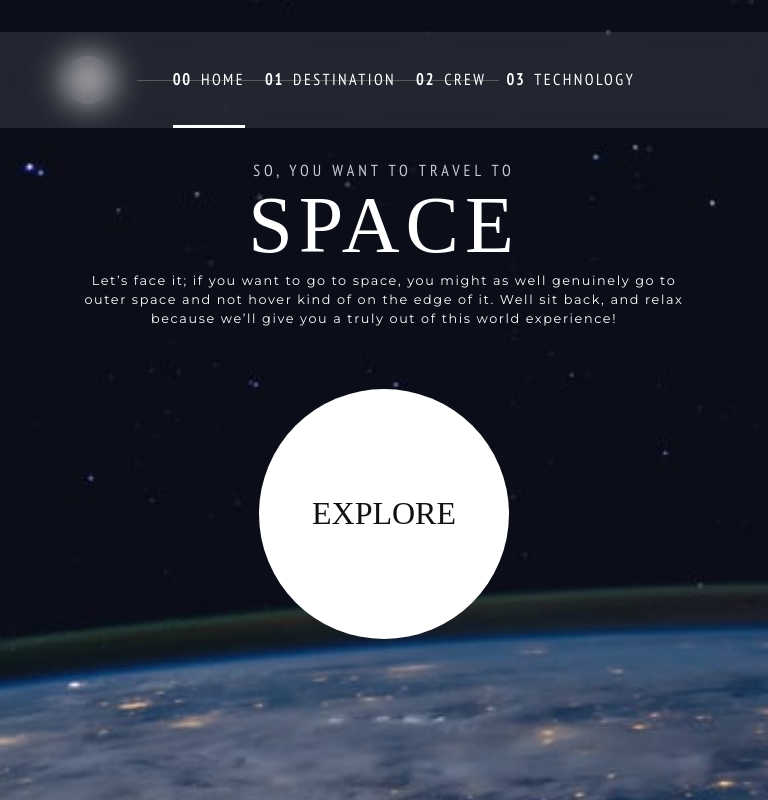
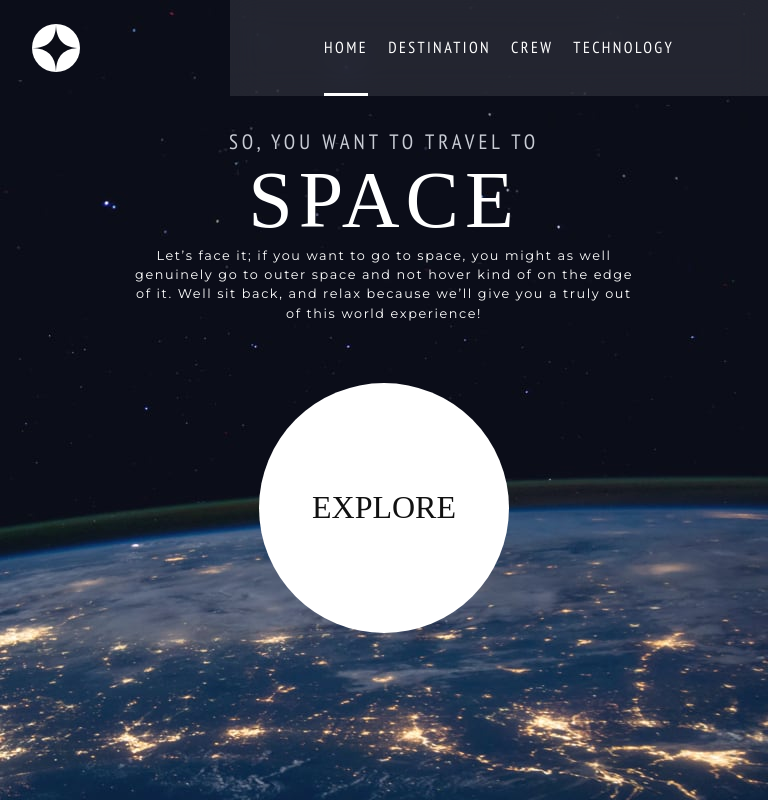
Before and after one commit to ev0lveDD/Space-Tourism, a plain HTML site: page index.html in a window 768 px wide. Drawn offline with Linux system fonts and the light colour scheme.

Commit message:
Further mobile version development
Further mobile version development - still learning new things

```diff
--- a/css/styles-destination.css
+++ b/css/styles-destination.css
@@ -53,15 +53,17 @@ p {
 ul {
   list-style: none;
   margin: 0;
+  padding: 0;
 }
 
 li {
   float: left;
   margin: 0;
+  padding: 0;
 }
 
 .line-top {
-  border-top: 0px;
+  border-top: 0;
   width: 47%;
   top: 4.5rem;
   left: 8.5rem;
@@ -71,24 +73,24 @@ li {
 }
 
 .header{
-  padding: 5rem;
+  display: flex;
+  padding: 5rem 0;
+  align-items: center;
+  justify-content: center;
   /*border: 3px solid green;*/
 }
 
 .logo-container{
-  width: 7%;
-  height: 10%;
+  width: 7rem;
+  height: 6rem;
   display: flex;
   position: fixed;
-  top: 2.5rem;
   left: 0;
   align-items: center;
   justify-content: flex-end;
 }
 
 .logo{
-  left: 4rem;
-  top: 3.5rem;
   position: fixed;
 }
 
@@ -99,9 +101,10 @@ li {
   top: 2rem;
   width: 45%;
   height: 6rem;
+  padding: 0;
   margin: 0;
   align-items: center;
-  justify-content: center;
+  justify-content: space-evenly;
 }
 
 .navbar-background {
@@ -128,7 +131,12 @@ li {
   font-size: 1rem;
   letter-spacing: 0.15rem;
   height: 5.8rem;
+  padding: 0;
   margin: 0 0.625rem;
+  display: flex;
+  flex-direction: row;
+  align-content: center;
+  justify-content: center;
 }
 
 .menu-button:hover {
@@ -219,8 +227,7 @@ li {
 }
 
 .line-bottom {
-  border-top: 0px;
-  border-right: 0px;
+  border: 0;
   padding-top: 2rem;
   width: 100%;
   display: flex;
@@ -307,3 +314,4 @@ li {
   .planet-data{
     flex-direction: column;
   }
+}
--- a/css/styles.css
+++ b/css/styles.css
@@ -36,11 +36,13 @@ p {
 ul {
   list-style: none;
   margin: 0;
+  padding: 0;
 }
 
 li {
   float: left;
   margin: 0;
+  padding: 0;
 }
 
 a {
@@ -50,7 +52,7 @@ a {
 }
 
 hr {
-  border-top: 0px;
+  border-top: 0;
   width: 47%;
   top: 4.5rem;
   left: 8.5rem;
@@ -61,24 +63,23 @@ hr {
 
 .header{
   display: flex;
-  padding: 5rem;
+  padding: 5rem 0;
+  align-items: center;
+  justify-content: center;
   /*border: 3px solid green;*/
 }
 
 .logo-container{
-  width: 7%;
-  height: 10%;
+  width: 7rem;
+  height: 6rem;
   display: flex;
   position: fixed;
-  top: 2.5rem;
   left: 0;
   align-items: center;
   justify-content: flex-end;
 }
 
 .logo{
-  left: 4rem;
-  top: 3.5rem;
   position: fixed;
 }
 
@@ -92,7 +93,7 @@ hr {
   padding: 0;
   margin: 0;
   align-items: center;
-  justify-content: center;
+  justify-content: space-evenly;
 }
 
 .navbar-background {
@@ -116,8 +117,8 @@ hr {
   margin: 0 0.625rem;
   display: flex;
   flex-direction: row;
-  align-content: flex-start;
-  justify-content: flex-start;
+  align-content: center;
+  justify-content: center;
 }
 
 .menu-button:hover {
@@ -175,7 +176,73 @@ hr {
   transition: 0.8s;
 }
 
-@media only screen and (max-width: 768px) {
+@media only screen and (min-width: 620px) and (max-width: 768px) {
+  /* For mobile phones: */
+
+  body{
+      background-image: url("background-home-tablet.jpg");
+  }
+
+  h1 {
+    font-size: 5rem;
+    letter-spacing: 6px;
+    }
+
+  h2 {
+    font-size: 1.3rem;
+    letter-spacing: 4px;
+    margin: 0 auto;
+  }
+
+  hr {
+    display: none;
+  }
+
+  p {
+    font-size: 0.8rem;
+    letter-spacing: 0.1rem;
+  }
+
+  .header {
+    padding: 3rem;
+  }
+
+  .logo-container{
+    justify-content: center;
+    top: 0;
+  }
+
+  .navbar {
+    width: 70%;
+    top: 0;
+  }
+
+  .navbar-background {
+    width: 70%;
+    top: 0;
+  }
+
+  .mid-text {
+    width: 65%;
+    text-align: center;
+  }
+
+  .mid-container {
+    width: 100%;
+    display: flex;
+    flex-direction: column;
+    align-items: center;
+    justify-content: center;
+    padding-top: 2rem;
+  }
+
+  .menu-textbold {
+    display: none;
+  }
+
+}
+
+@media only screen and (max-width: 620px) {
   /* For mobile phones: */
   .navbar, .navbar-background {
     width: 100%;
@@ -217,3 +284,4 @@ hr {
     align-items: center;
     justify-content: center;
   }
+}
```
